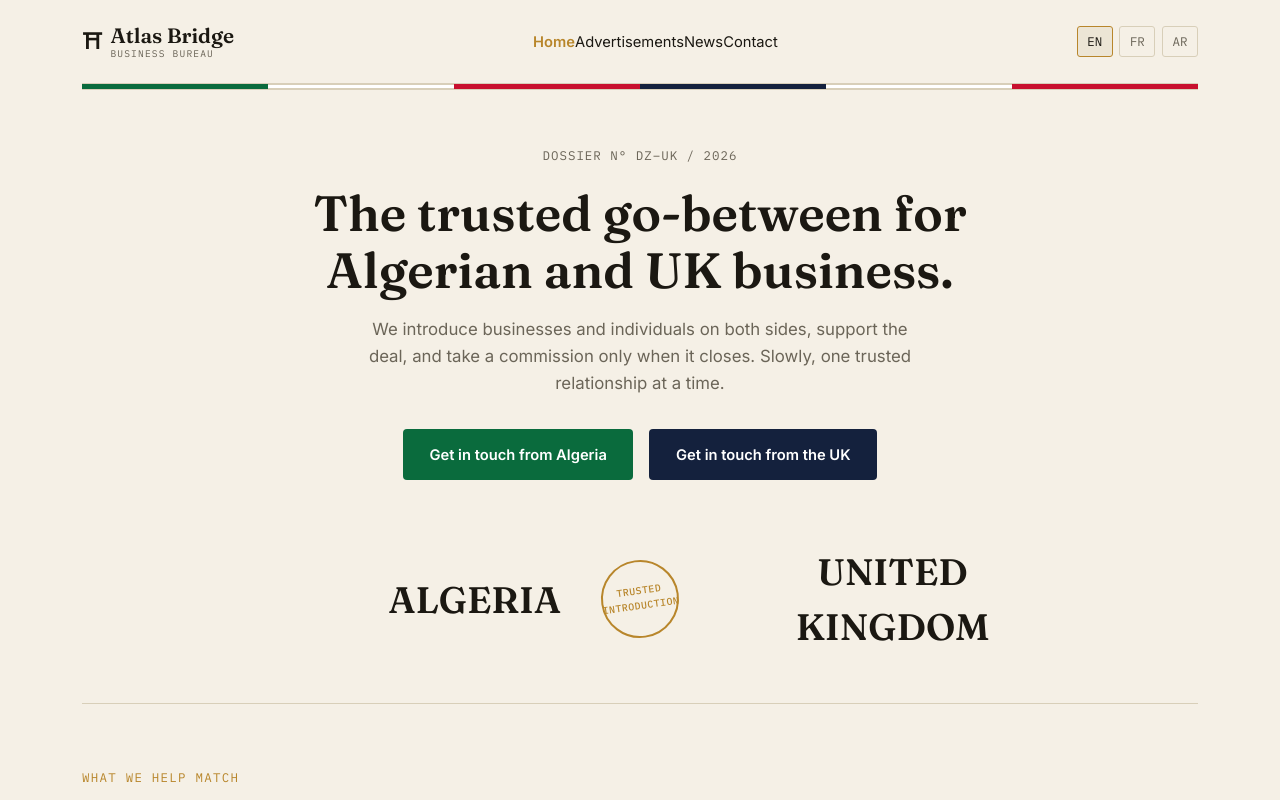
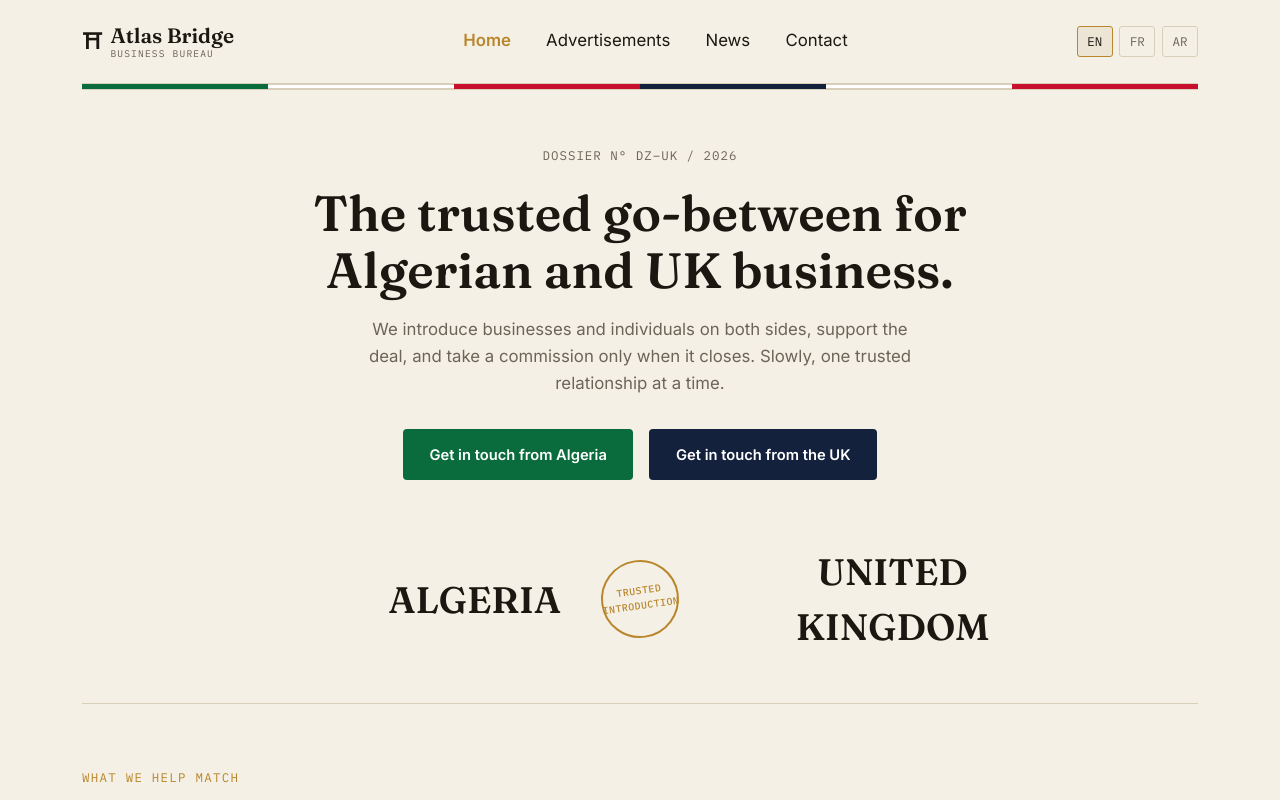
Before and after one commit to younes478/qualityfirst-website, a React (Create React App) app: page / in a window 1280 px wide. Shown: the top 800 px of the page. Built offline with nearby package versions, Linux system fonts and the light colour scheme.

Commit message:
Fix nav link spacing and increase size

```diff
--- a/src/App.css
+++ b/src/App.css
@@ -65,11 +65,17 @@
   font-weight: 400;
 }
 
+.nav-links {
+  display: flex;
+  align-items: center;
+  gap: 2.2rem;
+}
+
 .nav-link {
   background: none;
   border: none;
   font-family: var(--body);
-  font-size: 0.92rem;
+  font-size: 1.05rem;
   color: var(--ink);
   cursor: pointer;
   padding: 0;
```
